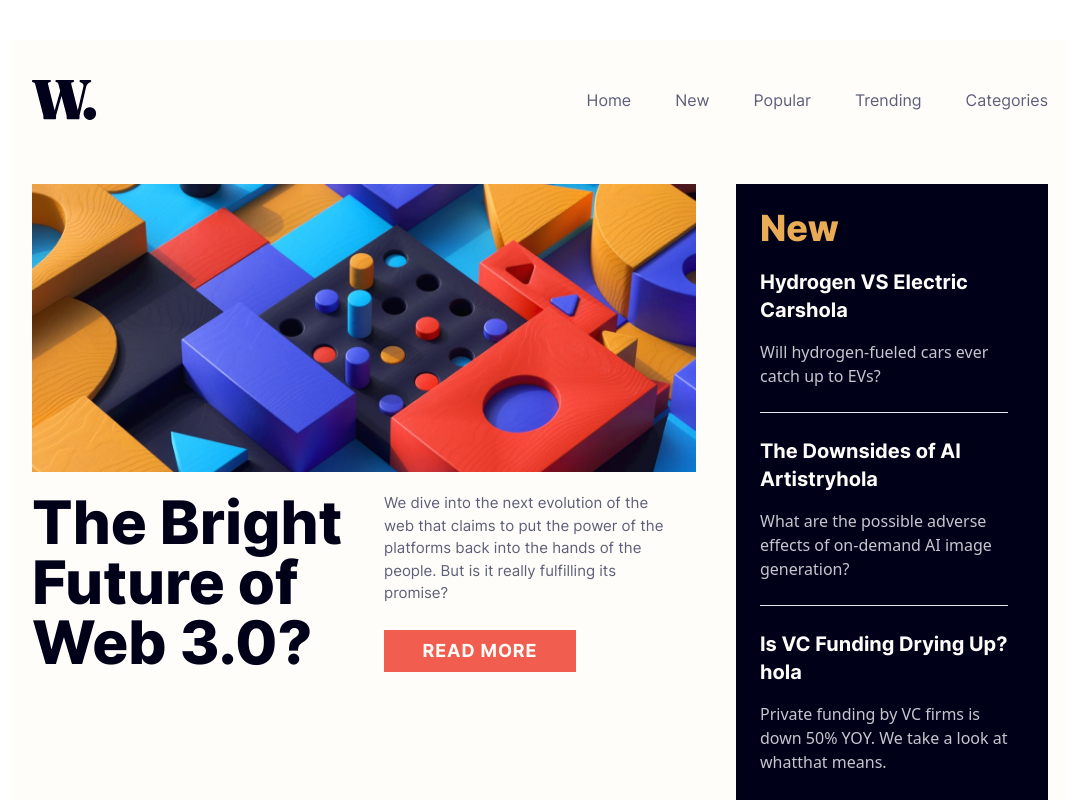
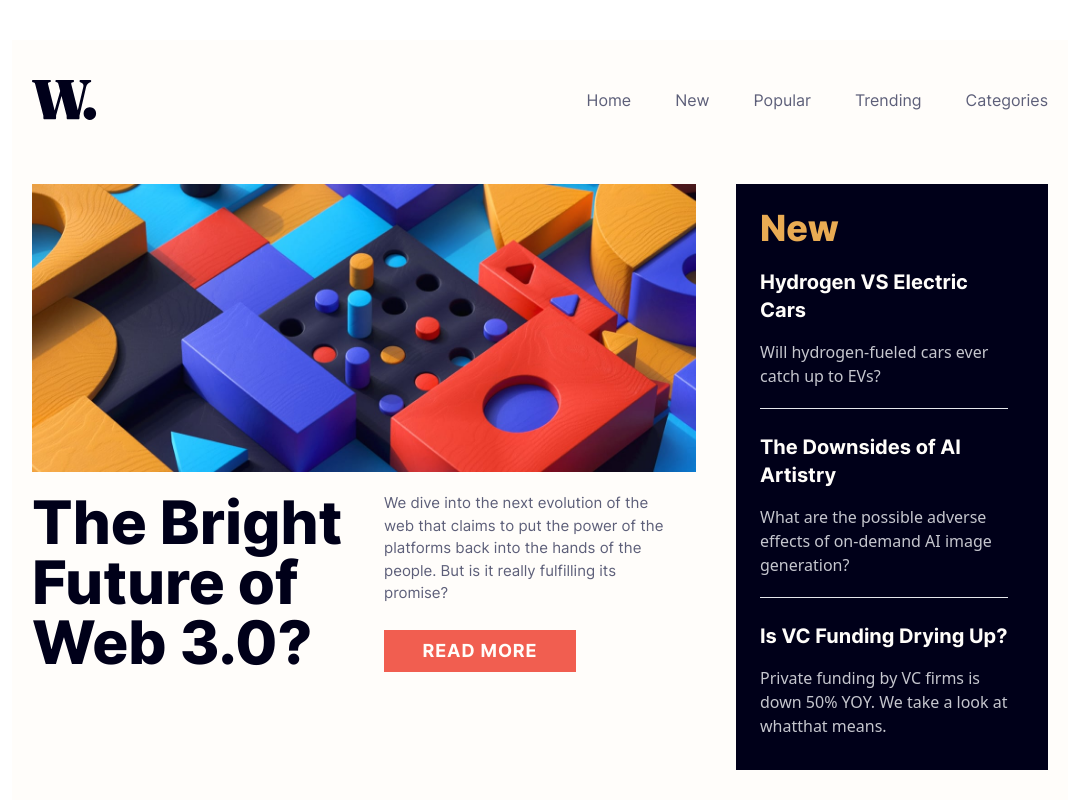
Before and after one commit to Rhiino1/fm-news-homepage, a React (Vite) app: page / in a window 1280 px wide. Shown: the top 800 px of the page, without its empty margins (100-1179 px from the left). Built offline with nearby package versions, Linux system fonts and the light colour scheme.

Commit message:
fixed key prop in array of components

```diff
--- a/src/components/SecondNews.tsx
+++ b/src/components/SecondNews.tsx
@@ -1,3 +1,5 @@
+import React from "react";
+
 function SecondNews() {
   const news = [
     {
@@ -16,23 +18,25 @@ function SecondNews() {
   return (
     <>
       <h1 className="text-4xl font-extrabold font-inter text-[#E9AB53]">New</h1>
-      {news.map((item, index) => {
+      {React.Children.toArray(
+        news.map((item, index) => {
           return (
             <>
-            <article key={index} className="flex flex-col gap-4">
+              <article className="flex flex-col gap-4">
                 <h2 className="text-xl font-bold font-inter text-[#FFFDFA] hover:text-[#E9AB53]">
-                <a href="#">{item.title}hola</a>
+                  <a href="#">{item.title}</a>
                 </h2>
                 <p className="text-[#C5C6CE]">{item.text}</p>
-            </article>
                 {index != news.length - 1 ? (
                   <hr className="my-1 bg-[#FFFDFA]"></hr>
                 ) : (
                   <></>
                 )}
+              </article>
             </>
           );
-      })}
+        })
+      )}
     </>
   );
 }
```
Lines whose indentation alone changed are shown as unchanged.
